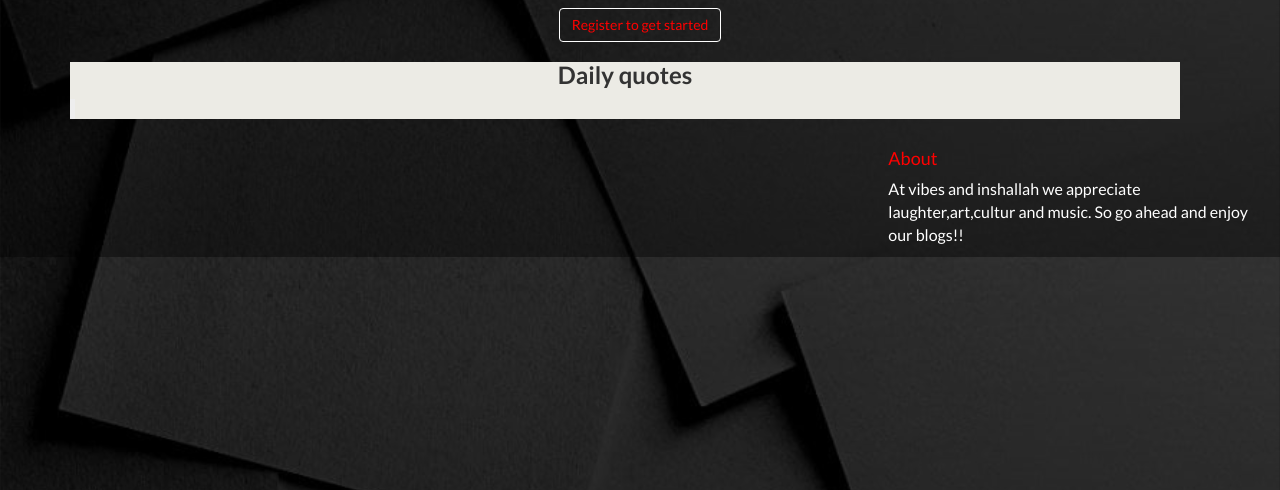
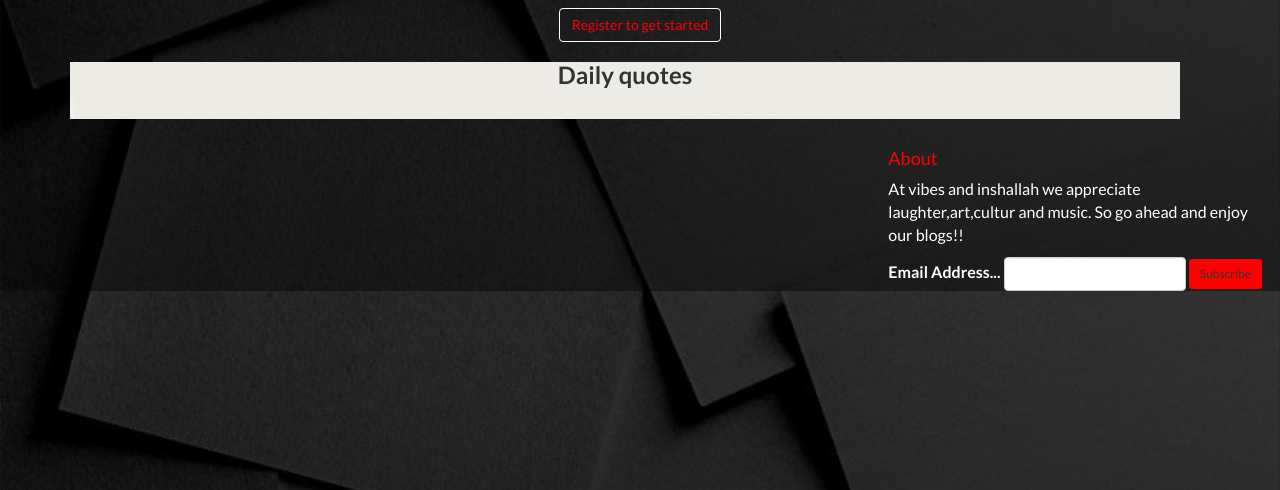
Before and after one commit to LauretteMongina/Vibes-and-Inshallah_Blog, a Flask app: template app/templates/index.html in a window 1280 px wide. Shown: the part 295-785 px from the top of the page. Run offline with Flask 2, Linux system fonts and the light colour scheme; the template is opened without the code that fills it: values that come from a table or form of the project are taken from there, others are empty; some libraries are stand-ins or nearby versions.

Commit message:
Edits index.html

```diff
--- a/app/templates/index.html
+++ b/app/templates/index.html
@@ -61,7 +61,16 @@
                 {{ message }}
                 </div>
                 {% endfor %}
-                {{wtf.quick_form(subscriber_form)}}
+                <form class="form-inline ml-2" action="{{url_for('main.subscriber')}}" method="POST">
+                    <div class="md-form form-group">
+                      <label class="black-color" style="color: white;">Email Address...</label>
+                    <input type="email" class="form-control " name ="subscriber" required>
+                    </div>
+                    <div class="md-form form-group">
+                      <button class="btn btn-sm btn-outline-info" id="subs" style="background-color: red;">Subscribe</button>
+                    </div>
+                </form>
+
             </div>
         </div>
 
```
